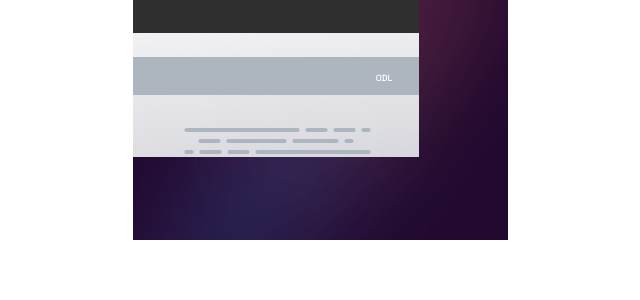
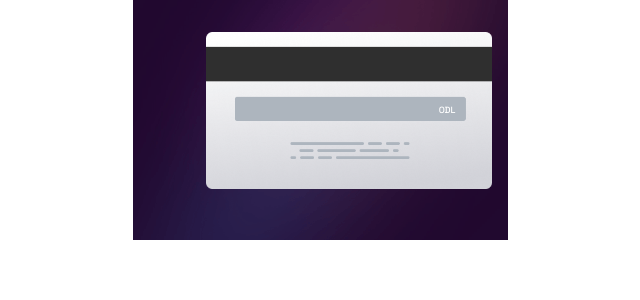
Before and after one commit to Baqari-Fruidze/interactive-card-details-form, a React (Vite) app: page / in a window 1280 px wide. Shown: the top 300 px of the page, without its empty margins (320-960 px from the left). Built offline with nearby package versions, Linux system fonts and the light colour scheme.

Commit message:
back done

```diff
--- a/src/App.tsx
+++ b/src/App.tsx
@@ -16,8 +16,8 @@ function App() {
   return (
     <Context.Provider value={a}>
       <div className="cover flex items-center justify-center">
-        <div className="parent ">
-          <div className="topColoredCon   w-[375px] h-[240px] bg-background-mobile">
+        <div className="parent  ">
+          <div className="topColoredCon   w-[375px] h-[240px] bg-background-mobile pt-[32px]">
             <Back />
           </div>
           <div></div>
--- a/src/components/Back.tsx
+++ b/src/components/Back.tsx
@@ -2,7 +2,7 @@ import React from "react";
 
 export default function Back() {
   return (
-    <div className="main   w-[286px] h-[157px] bg-background-card bg-no-repeat bg-center flex items-center justify-end pr-[26px] ">
+    <div className="card  w-[286px] h-[157px] bg-card-back bg-no-repeat bg-center bg-[length:286px_157px]  flex items-center justify-end pr-[36px] ml-[73px]">
       <span className="text-[9px] font-medium text-[#fff] uppercase">odl</span>
     </div>
   );
--- a/tailwind.config.js
+++ b/tailwind.config.js
@@ -6,7 +6,7 @@ export default {
       backgroundImage: {
         "background-mobile": "url('/images/bg-main-mobile.png')",
         "background-desktop": "url('/images/bg-main-desktop.png')",
-        "background-card": "url('/images/bg-card-back.png')",
+        "card-back": "url('/images/bg-card-back.png')",
         "card-front": "url('/images/bg-card-front.png')",
       },
     },
```
